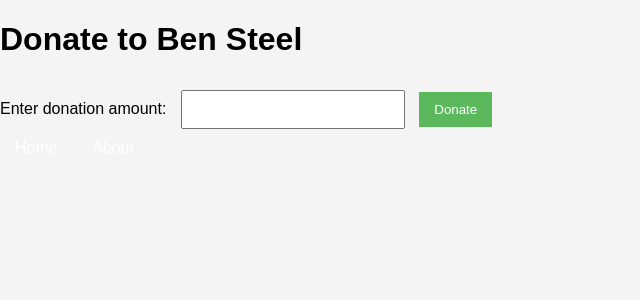
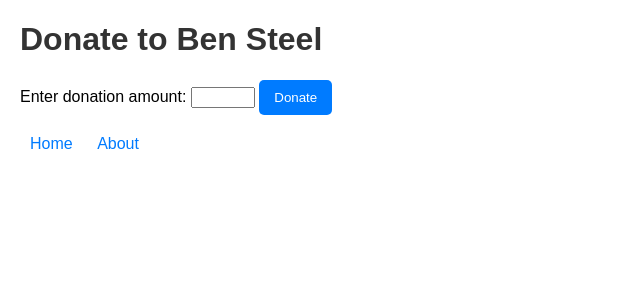
Before and after one commit to Voteforsteel/voteforbensteel, a Flask app: page /donate in a window 1280 px wide. Shown: the top 300 px of the page, without its empty margins (0-640 px from the left). Run offline with Flask 2, Linux system fonts and the light colour scheme.

Commit message:
Update styles.css

```diff
--- a/static/styles.css
+++ b/static/styles.css
@@ -1,46 +1,35 @@
 body {
     font-family: Arial, sans-serif;
-  background-color: #f4f4f4;
-  margin: 0;
-  padding: 0;
+    margin: 20px;
 }
 
-header {
-  background: #35424a;
-  color: #ffffff;
-  padding: 20px;
-  text-align: center;
+h1 {
+    color: #333;
+}
+
+nav {
+    margin-top: 20px;
 }
 
 nav a {
-  color: #ffffff;
-  margin: 0 15px;
+    margin: 0 10px;
     text-decoration: none;
+    color: #007BFF; /* Link color */
 }
 
 nav a:hover {
     text-decoration: underline;
 }
 
-main {
-  padding: 20px;
-  text-align: center;
-}
-
-input[type="number"] {
-  padding: 10px;
-  margin: 10px;
-  width: 200px;
-}
-
 button {
     padding: 10px 15px;
-  background-color: #5cb85c;
-  color: #ffffff;
+    background-color: #007BFF; /* Button color */
+    color: white; /* Text color */
     border: none;
+    border-radius: 5px; /* Rounded corners */
     cursor: pointer;
 }
 
 button:hover {
-  background-color: #4cae4c;
+    background-color: #0056b3; /* Darker shade on hover */
 }
```
Lines whose indentation alone changed are shown as unchanged.
